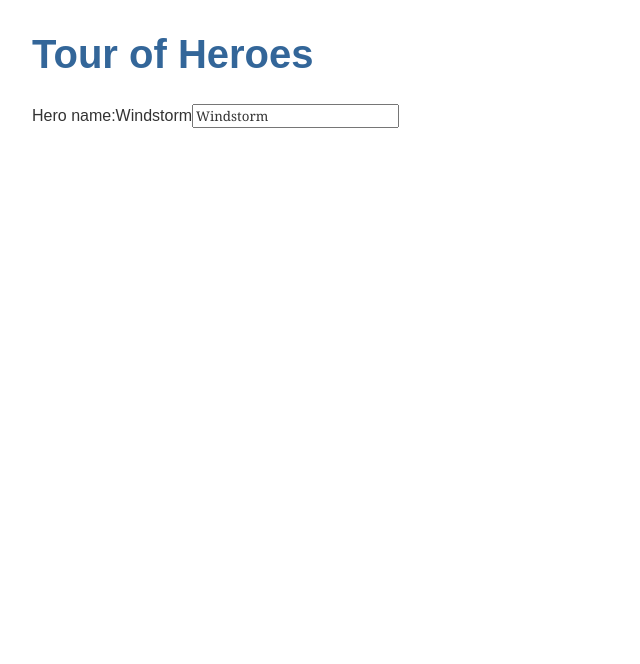
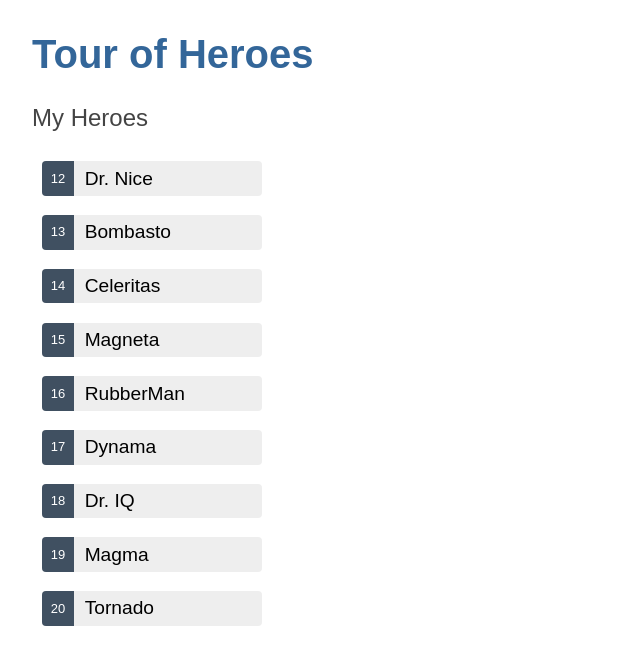
Before and after one commit to IamSAL/tour-of-heroes-angular, an Angular app: page / in a window 1280 px wide. Shown: the top 664 px of the page, without its empty margins (0-640 px from the left). Built offline with nearby package versions, Linux system fonts and the light colour scheme.

Commit message:
selected hero details view

```diff
--- a/src/app/components/heroes/heroes.component.html
+++ b/src/app/components/heroes/heroes.component.html
@@ -1,8 +1,21 @@
-<!-- <h2>{{hero.name | uppercase}} Details</h2>
-<div><span>id:</span>{{hero.id}}</div>
-<div><span>name:</span>{{hero.name}}</div> -->
 
-<div>
+
+
+<h2>My Heroes</h2>
+<ul class="heroes">
+  <li *ngFor="let hero of heroes">
+    <button type="button" [class.selected]="hero===selectedHero" (click)="onSelect(hero)">
+      <span class="badge">{{hero.id}}</span>
+      <span class="name">{{hero.name}}</span>
+    </button>
+  </li>
+</ul>
+
+<div *ngIf="selectedHero">
+  <h2>{{selectedHero.name | uppercase}} Details</h2>
+  <div>id: {{selectedHero.id}}</div>
+  <div>
   <label for="name">Hero name:{{hero.name}}</label>
   <input type="text" id="name" placeholder="name" [(ngModel)]="hero.name">
 </div>
+</div>
--- a/src/app/components/heroes/heroes.component.scss
+++ b/src/app/components/heroes/heroes.component.scss
@@ -0,0 +1,66 @@
+/* HeroesComponent's private CSS styles */
+.heroes {
+  margin: 0 0 2em 0;
+  list-style-type: none;
+  padding: 0;
+  width: 15em;
+}
+
+.heroes li {
+  display: flex;
+}
+
+.heroes button {
+  flex: 1;
+  cursor: pointer;
+  position: relative;
+  left: 0;
+  background-color: #EEE;
+  margin: .5em;
+  padding: 0;
+  border-radius: 4px;
+  display: flex;
+  align-items: stretch;
+  height: 1.8em;
+}
+
+.heroes button:hover {
+  color: #2c3a41;
+  background-color: #e6e6e6;
+  left: .1em;
+}
+
+.heroes button:active {
+  background-color: #525252;
+  color: #fafafa;
+}
+
+.heroes button.selected {
+  background-color: black;
+  color: white;
+}
+
+.heroes button.selected:hover {
+  background-color: #505050;
+  color: white;
+}
+
+.heroes button.selected:active {
+  background-color: black;
+  color: white;
+}
+
+.heroes .badge {
+  display: inline-block;
+  font-size: small;
+  color: white;
+  padding: 0.8em 0.7em 0 0.7em;
+  background-color: #405061;
+  line-height: 1em;
+  margin-right: .8em;
+  border-radius: 4px 0 0 4px;
+}
+
+.heroes .name {
+  align-self: center;
+}
--- a/src/app/components/heroes/heroes.component.ts
+++ b/src/app/components/heroes/heroes.component.ts
@@ -2,10 +2,11 @@
 import { Hero } from '../../Hero';
 import { CommonModule } from '@angular/common';
 import {FormsModule} from '@angular/forms'
+import { HEROES } from '../../mock-heroes';
 @Component({
   selector: 'app-heroes',
   standalone: true,
-  imports: [CommonModule,FormsModule],
+  imports: [CommonModule, FormsModule],
   templateUrl: './heroes.component.html',
   styleUrl: './heroes.component.scss',
 })
@@ -14,4 +15,9 @@
     id: 1,
     name: 'Windstorm',
   };
+  heroes = HEROES;
+  selectedHero?:Hero
+  onSelect(hero: Hero) {
+    this.selectedHero = hero;
+  }
 }
--- /dev/null
+++ b/src/app/mock-heroes.ts
@@ -0,0 +1,15 @@
+import { Hero } from "./Hero";
+
+
+
+export const HEROES: Hero[] = [
+  { id: 12, name: 'Dr. Nice' },
+  { id: 13, name: 'Bombasto' },
+  { id: 14, name: 'Celeritas' },
+  { id: 15, name: 'Magneta' },
+  { id: 16, name: 'RubberMan' },
+  { id: 17, name: 'Dynama' },
+  { id: 18, name: 'Dr. IQ' },
+  { id: 19, name: 'Magma' },
+  { id: 20, name: 'Tornado' },
+];
```
